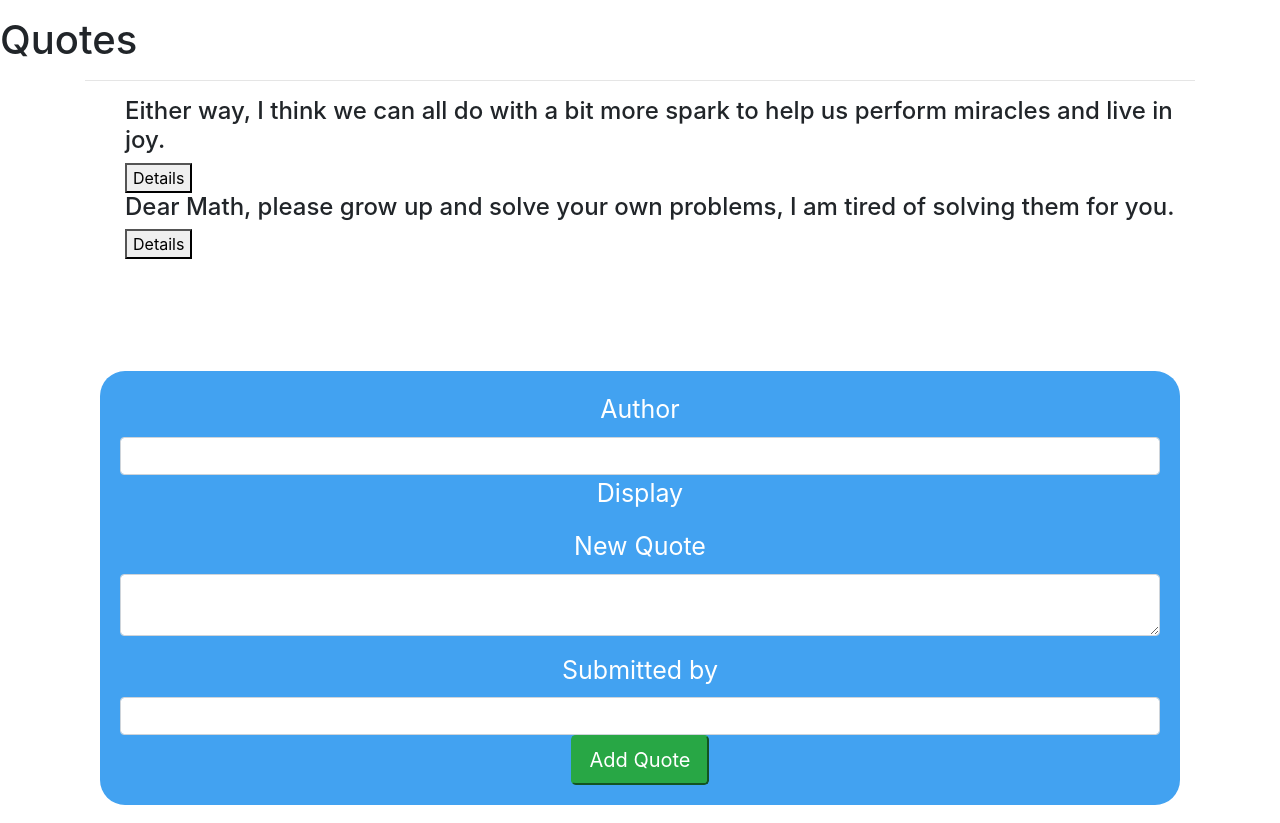
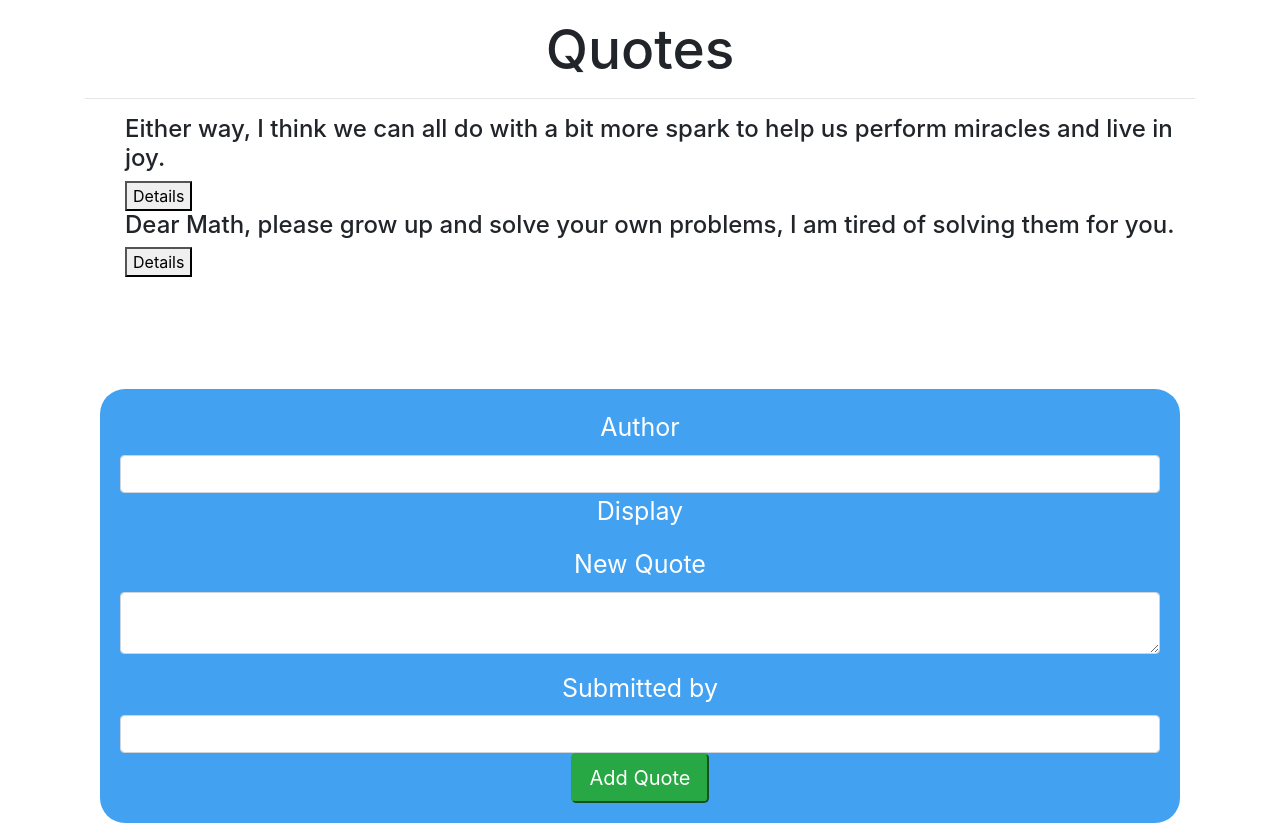
Before and after one commit to Peet-pitz/Quotes, an Angular app in the folder Quotes/: page / in a window 1280 px wide. Built offline with nearby package versions, Linux system fonts and the light colour scheme.

Commit message:
add Quotes font size

```diff
--- a/Quotes/src/app/app.component.css
+++ b/Quotes/src/app/app.component.css
@@ -0,0 +1,3 @@
+.vote buttons{
+    background-color: darkturquoise;
+}
--- a/Quotes/src/app/quote-details/quote-details.component.html
+++ b/Quotes/src/app/quote-details/quote-details.component.html
@@ -2,7 +2,10 @@
   {{quote.description}}
 </p>
 <p>date {{quote.completeDate|dateCount}} days</p>
-<button (click) = 'quoteDelete(true)'>Delete</button>
+<button class="btn btn-danger" (click)  = 'quoteDelete(true)'>Delete</button>
 <br>
+<div class="vote buttons">
+  <br><br>
 <button (click) = 'quoteVote(true)'>Vote:</button><p>{{quote.vote}}</p>
 <button (click) = 'quoteVote(false)'>Disvote</button><p>{{quote.disvote}}</p>
+</div>
--- a/Quotes/src/app/quote/quote.component.css
+++ b/Quotes/src/app/quote/quote.component.css
@@ -0,0 +1,7 @@
+.vote buttons{
+    background-color: darkturquoise;
+}
+h1{
+    text-align: center;
+    font-size: 55px;
+}
--- a/Quotes/src/app/quote/quote.component.html
+++ b/Quotes/src/app/quote/quote.component.html
@@ -5,6 +5,7 @@
   <ul>
     <div *ngFor='let quote of quotes;let i = index'>
       <h4 id="{{i}}" appStrikethrough>{{quote.name}} </h4>
+
       <button (click)='toogleDetails(i)'>Details</button>
 
       <app-quote-details *ngIf="quote.showDescription" [quote]='quote' (isVote)='quoteVote($event,i)'(isComplete)='deleteQuote($event,i)'></app-quote-details>
```
Also changed, not shown: Quotes/src/styles.css (line endings or trailing spaces).
